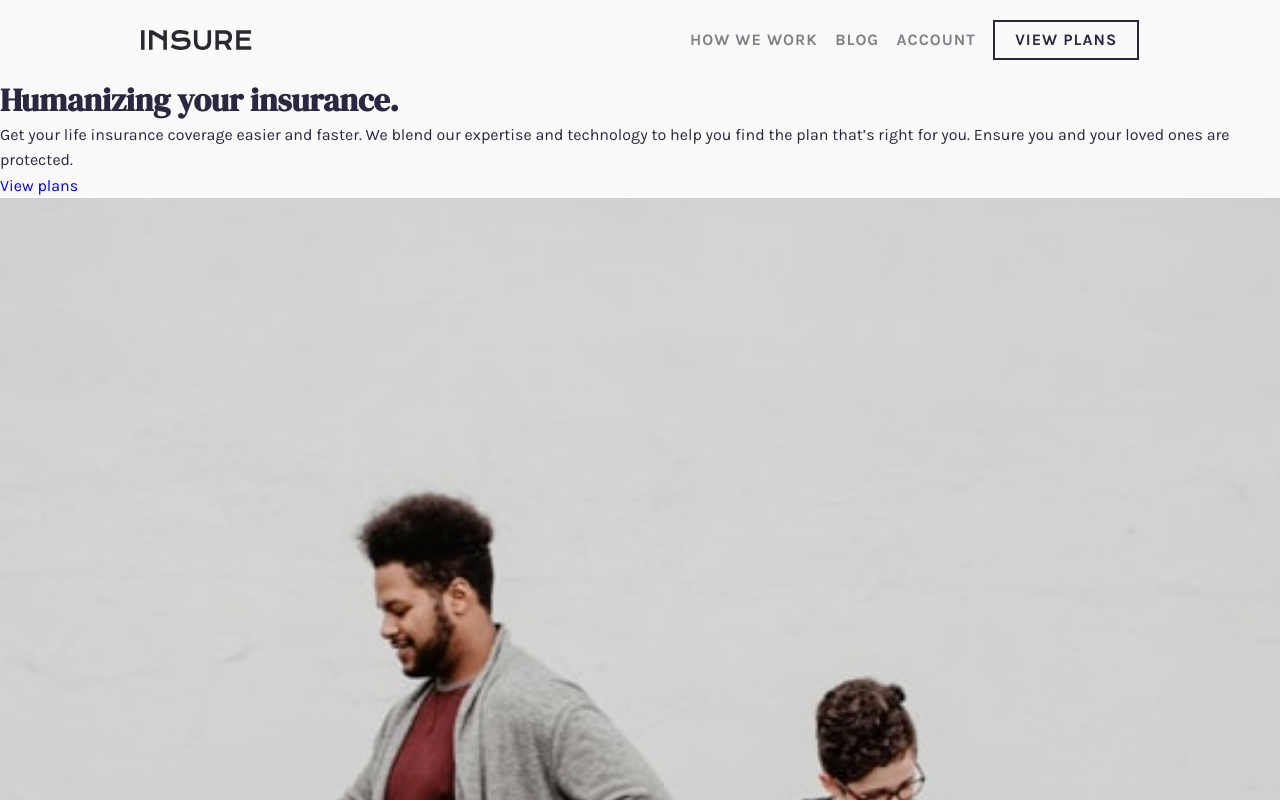
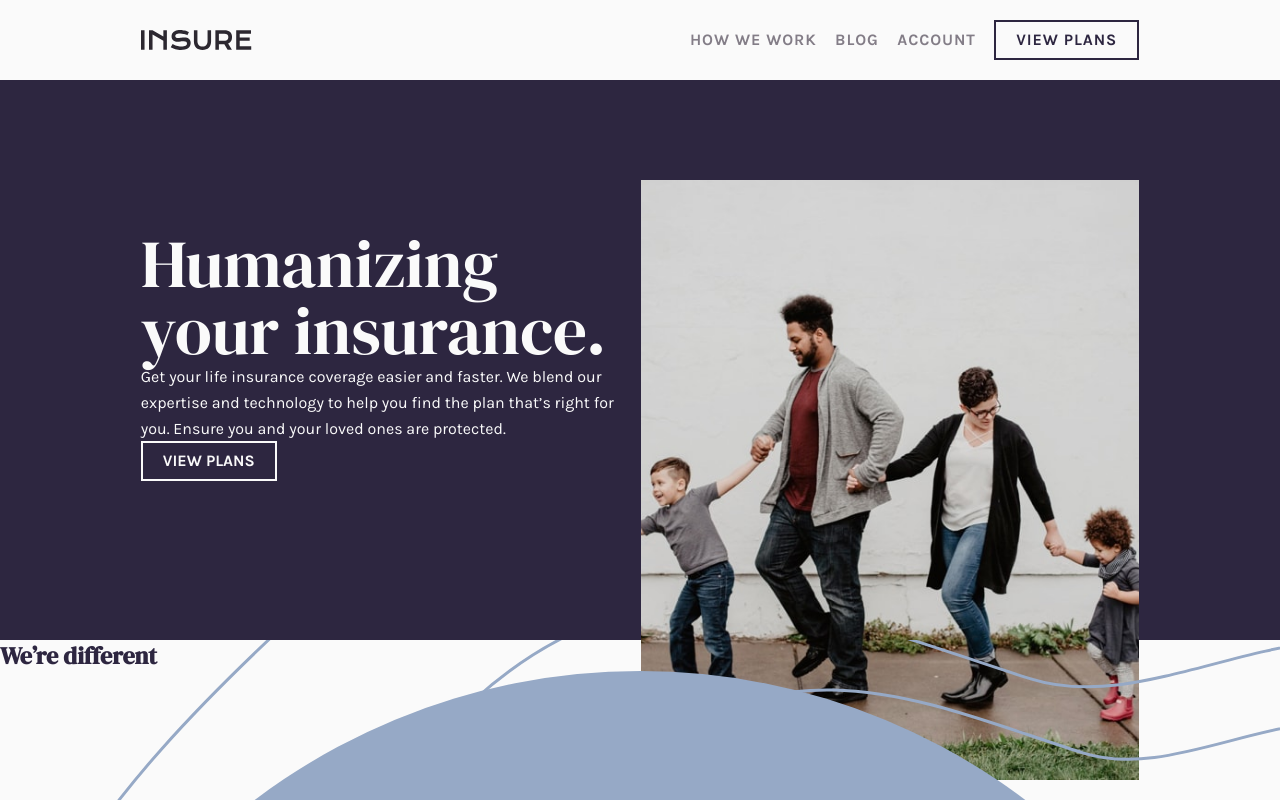
Before and after one commit to tony-coder-18/insure-landing-page-master, a plain HTML site: page index.html in a window 1280 px wide. Shown: the top 800 px of the page. Drawn offline with Linux system fonts and the light colour scheme.

```diff
--- a/css/styles.css
+++ b/css/styles.css
@@ -9,11 +9,15 @@
     --very-light-gray: hsl(0, 0%, 98%);
   }
 
-  *, *::after, *::before {
+  html{
     box-sizing: border-box;
-    margin: 0;
-    padding: 0;
+    scroll-behavior: smooth;
   }
+  *, *:before, *:after  {
+      box-sizing: inherit;
+      margin: 0;
+      padding: 0;
+    }
 
   body {
     box-sizing: inherit;
@@ -57,13 +61,14 @@
   display: flex;
   justify-content: space-between;
   text-transform: uppercase;
-  letter-spacing: 1px;
+  letter-spacing: 0.9px;
 }
 nav img {
   width: 11.1%;
   height: 25%;
   margin-top: auto;
   margin-bottom: auto;
+  color: var(--primary-color);
 }
 nav ul {
   flex-basis: 45%;
@@ -84,6 +89,7 @@
   padding: 5px 20px;
   border: 2px solid var(--primary-color);
   color: var(--primary-color);
+  text-transform: uppercase;
 }
 .button:hover, .button:active {
   background-color: var(--primary-color);
@@ -93,6 +99,42 @@
 
   /* HERO
 ********************/
+header {
+  background-color: var(--primary-color);
+  color: var(--very-light-gray);
+  height: 560px;
+}
+header .button {
+  display: inline-block;
+  font-weight: 700;
+  padding: 5px 20px;
+  border: 2px solid var(--very-light-gray);
+  color: var(--very-light-gray);
+}
+header .button:hover, .button:active {
+  background-color: var(--very-light-gray);
+  color: var(--primary-color);
+}
+header .container {
+  display: flex;
+  justify-content: space-between;
+  /* background-color: black; */
+  height: 560px;
+  padding-top: 100px;
+}
+header .container div:first-of-type {
+  flex-basis: 50%;
+  padding-top: 50px;
+}
+.section-title {
+  font-size: 4.2rem;
+  font-weight: 400;
+  width: 500px;
+  line-height: 1;
+}
+header img {
+
+}
 
   /* DESCRIPTION
 ********************/
--- a/index.html
+++ b/index.html
@@ -37,15 +37,21 @@
 
   <!------------- HERO SECTION ------------>
   <header>
-
-    <h1>Humanizing your insurance.</h1>
+    <div class="container">
+      <div>
+        <h1 class="section-title">Humanizing your insurance.</h1>
         <p>Get your life insurance coverage easier and faster. We blend our expertise
         and technology to help you find the plan that’s right for you. Ensure you
         and your loved ones are protected.</p>
-    <a href="#">View plans</a>
-
+        <a href="#" class="button">View plans</a>
+      </div>
+      <div>
         <img src="images/image-intro-desktop.jpg" alt="Family members walking with hands holded">
-
+      </div>
+    </div>
+    <!--Decoration Images-->
+    <img src="images/bg-pattern-intro-right-desktop.svg" alt="">
+    <img src="images/bg-pattern-intro-left-desktop.svg" alt="">
   </header>
 
     <!------------- DESCRIPTION SECTION ------------>
```
Lines whose indentation alone changed are shown as unchanged.
